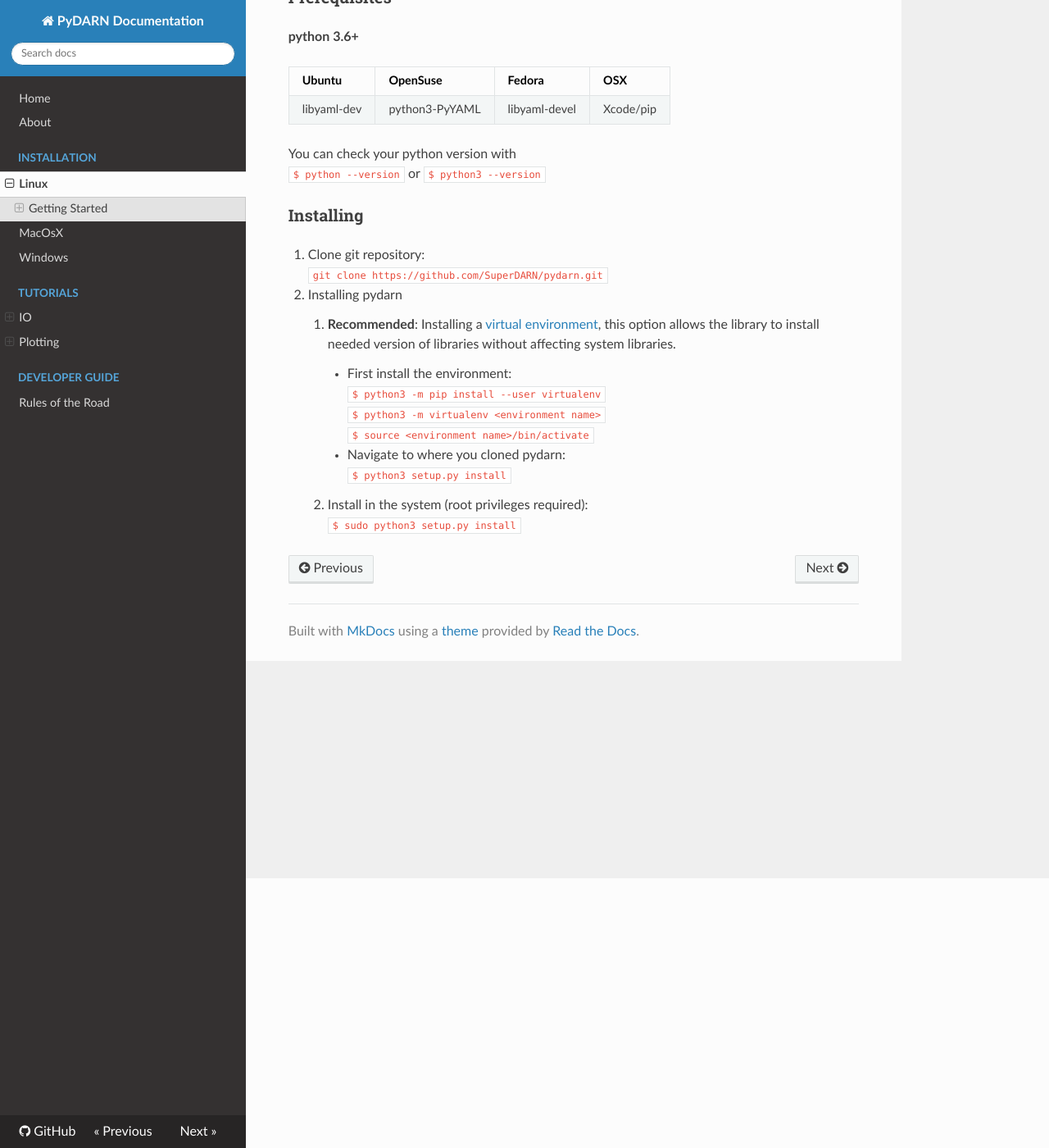
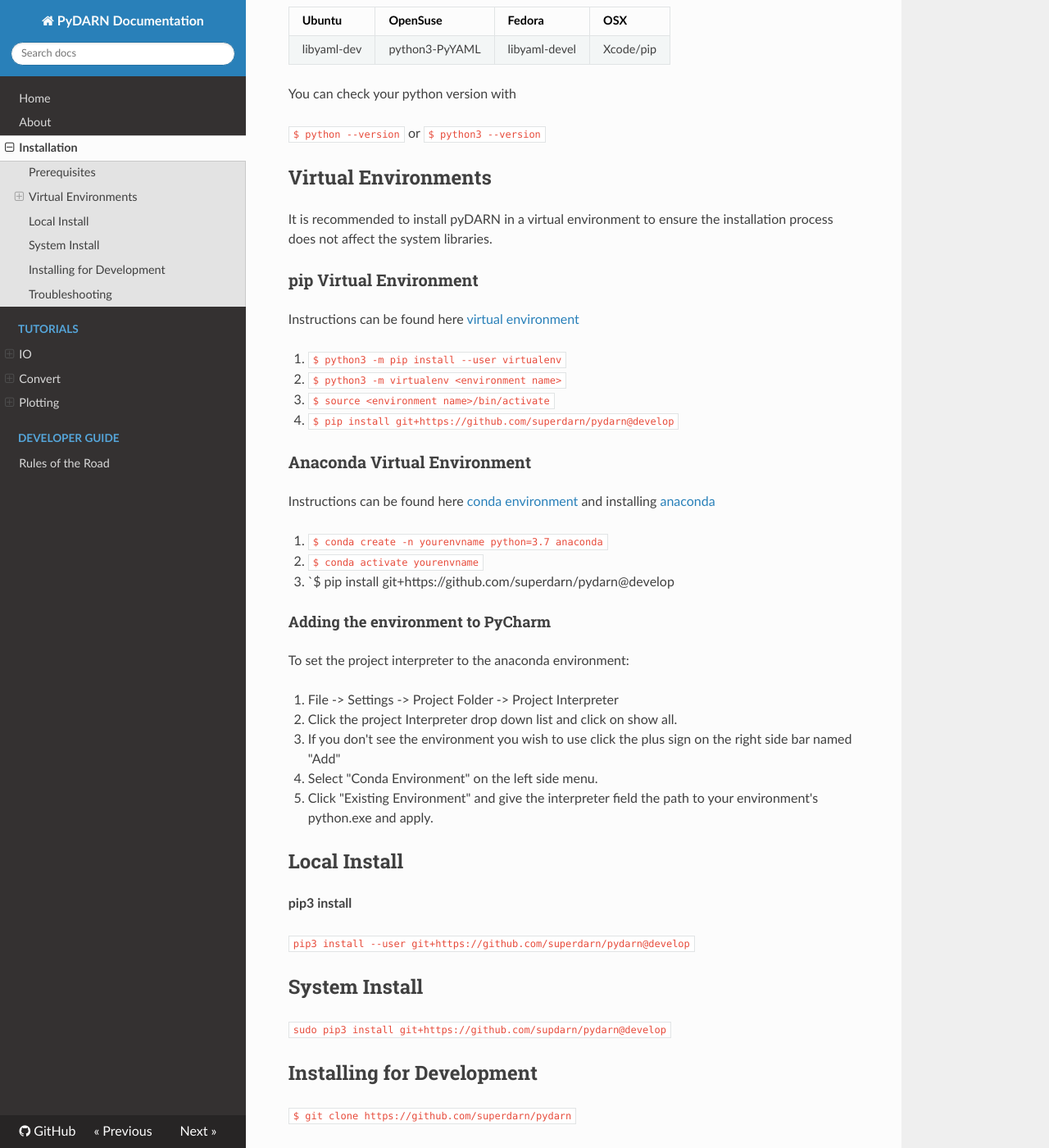
Before and after one commit to SuperDARN/pydarn, an MkDocs documentation site: the page built from docs/user/install.md, in a window 1280 px wide and 1400 px high, scrolled down 329 px. Shown: the whole window at 82% size. Built offline with MkDocs 1.6.1, drawn with Linux system fonts in a browser that asks for light colours; nearby versions of some CDN libraries; some of the changed text lies outside the part shown.

Commit message:
Updated install guide and cleaned up indexing file

```diff
--- a/docs/user/install.md
+++ b/docs/user/install.md
@@ -1,11 +1,9 @@
-# pydarn
+# Installing pyDARN
+---
+
 [![License: GPL v3](https://img.shields.io/badge/License-GPLv3-blue.svg)](https://www.gnu.org/licenses/gpl-3.0) [![Python 3.6](https://img.shields.io/badge/python-3.6-blue.svg)](https://www.python.org/downloads/release/python-360/) [![GitHub version](https://badge.fury.io/gh/boennemann%2Fbadges.svg)](http://badge.fury.io/gh/boennemann%2Fbadges)
 
-SuperDARN data visualization library.
-
-## Getting Started
-
-### Prerequisites
+## Prerequisites
 
 **python 3.6+**
 
@@ -14,21 +12,61 @@ SuperDARN data visualization library.
 | libyaml-dev | python3-PyYAML | libyaml-devel | Xcode/pip     |
 
 You can check your python version with
+
 `$ python --version` or
 `$ python3 --version`
 
-### Installing
+## Virtual Environments
+It is recommended to install pyDARN in a virtual environment to ensure the installation process does not affect the system libraries.
 
-1. Clone git repository:
-   `git clone https://github.com/SuperDARN/pydarn.git`
+### pip Virtual Environment
+Instructions can be found here [virtual environment](https://packaging.python.org/guides/installing-using-pip-and-virtualenv/)
 
-2. Installing pydarn
-    1. **Recommended**: Installing a [virtual environment](https://packaging.python.org/guides/installing-using-pip-and-virtualenv/), this option allows the library to install needed version of libraries without affecting system libraries.
-        * First install the environment:
-      `$ python3 -m pip install --user virtualenv`
-      `$ python3 -m virtualenv <environment name>`
-		  `$ source <environment name>/bin/activate`
-        * Navigate to where you cloned pydarn:
-		  `$ python3 setup.py install`
-    2. Install in the system (root privileges required):
-		   `$ sudo python3 setup.py install`
+1. `$ python3 -m pip install --user virtualenv`
+2. `$ python3 -m virtualenv <environment name>`
+* `$ source <environment name>/bin/activate`
+* `$ pip install git+https://github.com/superdarn/pydarn@develop`
+
+### Anaconda Virtual Environment
+Instructions can be found here [conda environment](https://uoa-eresearch.github.io/eresearch-cookbook/recipe/2014/11/20/conda/) and installing [anaconda](https://docs.anaconda.com/anaconda/install/)
+
+1. `$ conda create -n yourenvname python=3.7 anaconda`
+2. `$ conda activate yourenvname`
+* `$ pip install git+https://github.com/superdarn/pydarn@develop
+
+#### Adding the environment to PyCharm
+
+To set the project interpreter to the anaconda environment:
+
+1. File -> Settings -> Project Folder -> Project Interpreter
+2. Click the project Interpreter drop down list and click on show all.
+* If you don't see the environment you wish to use click the plus sign on the right side bar named "Add"
+* Select "Conda Environment" on the left side menu.
+* Click "Existing Environment" and give the interpreter field the path to your environment's python.exe and apply.
+
+## Local Install
+**pip3 install**
+
+`pip3 install --user git+https://github.com/superdarn/pydarn@develop`
+
+## System Install
+`sudo pip3 install git+https://github.com/supdarn/pydarn@develop`
+
+## Installing for Development
+`$ git clone https://github.com/superdarn/pydarn`
+
+Change directories to pydarn
+
+`$ git checkout develop`
+
+To install:
+
+`$ python setup.py --user install`
+
+or
+
+`pip install --user .`
+
+## Troubleshooting
+
+> If you find any problems/solutions, please make a [github issue](https://github.com/superdarn/pydarn/issues/new) so the community can help you or add it to the documentation
--- a/mkdocs.yml
+++ b/mkdocs.yml
@@ -9,14 +9,14 @@ markdown_extensions:
 nav:
     - Home: index.md
     - About: about.md
-    - Installation:
-        - Linux: user/install.md
-        - MacOsX: user/install_mac.md
-        - Windows: user/install_windoes.md
+    - Installation: user/install.md
     - Tutorials:
         - IO:
-            - Read/Write Dmap: user/dmap.md
-            - Read/Write SuperDARN: user/darn.md
+            - Read SuperDARN files: user/SDarnRead.md
+            - Write SuperDARN files: user/SDarnWrite.md
+            - Read/Write Borealis files: user/BorealisIO.md
+        - Convert:
+            - Borealis to SuperDARN: user/Borealis2SuperDARN.md
         - Plotting:
             - Range-Time plots: user/range_time.md
             - Time-Series plots: user/time_series.md
```
Also changed, not shown: docs/developer/mermaid_code.md (added, +29 -0 lines), docs/index.md (+7 -17 lines), docs/user/SDarnWrite.md (added), docs/user/install_mac.md (deleted), docs/user/install_windows.md (deleted).
